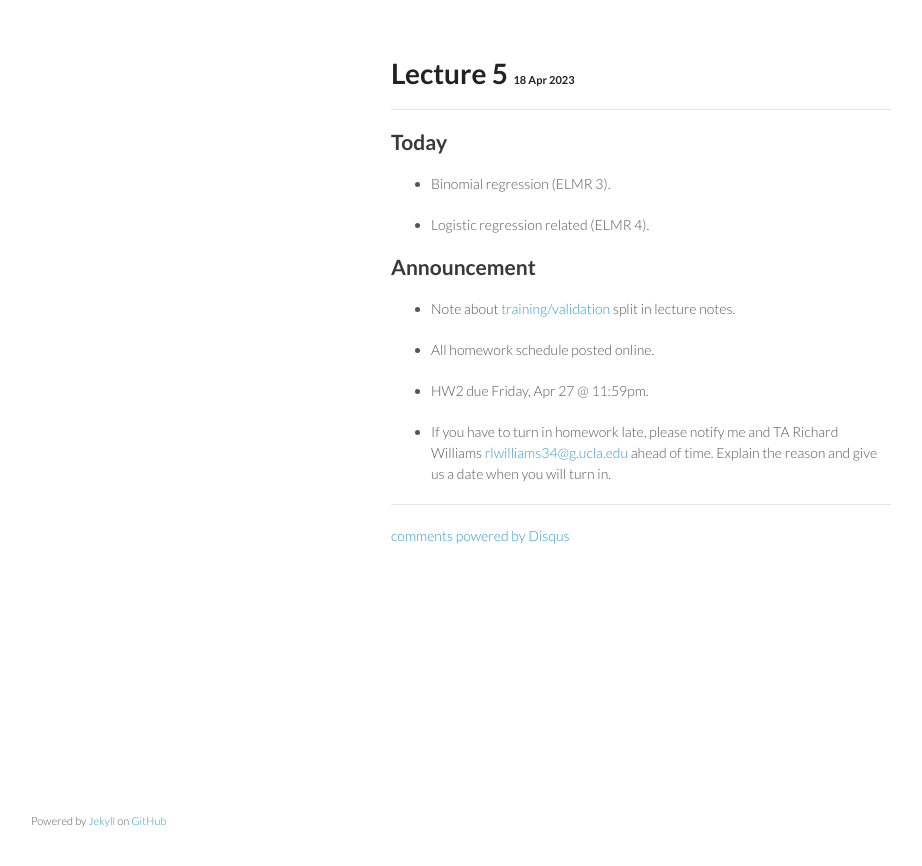
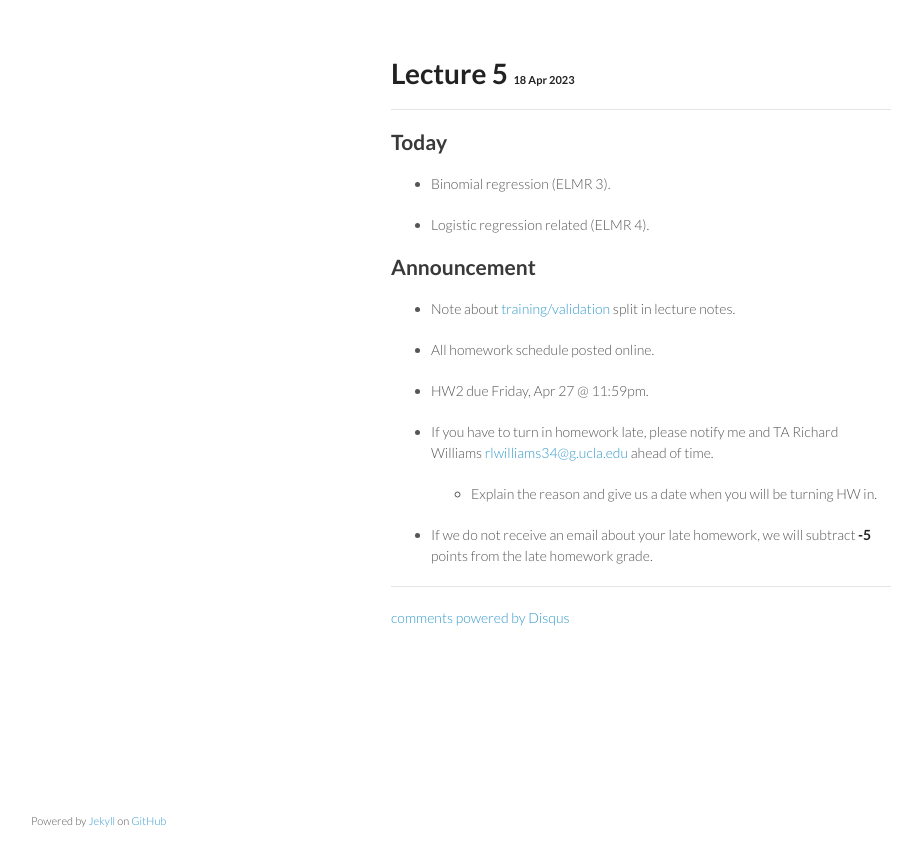
Before and after one commit to ucla-biostat-200c/2023spring, a Jekyll site: the page built from _posts/2023-04-18-week3-day1.md, in a window 1280 px wide. Shown: the top 866 px of the page, without its empty margins (179-1101 px from the left). Built offline with Jekyll 4.4.1, drawn with Linux system fonts in a browser that asks for light colours; comment, search, counter and statistics services are not loaded.

Commit message:
update ann

```diff
--- a/_posts/2023-04-18-week3-day1.md
+++ b/_posts/2023-04-18-week3-day1.md
@@ -18,4 +18,8 @@ category: biostat200Cspring2023
 
 * HW2 due Friday, Apr 27 @ 11:59pm.
 
-* If you have to turn in homework late, please notify me and TA Richard Williams <rlwilliams34@g.ucla.edu> ahead of time. Explain the reason and give us a date when you will turn in.
+* If you have to turn in homework late, please notify me and TA Richard Williams <rlwilliams34@g.ucla.edu> ahead of time.
+
+   - Explain the reason and give us a date when you will be turning HW in.
+
+* If we do not receive an email about your late homework, we will subtract **-5** points from the late homework grade.
```
